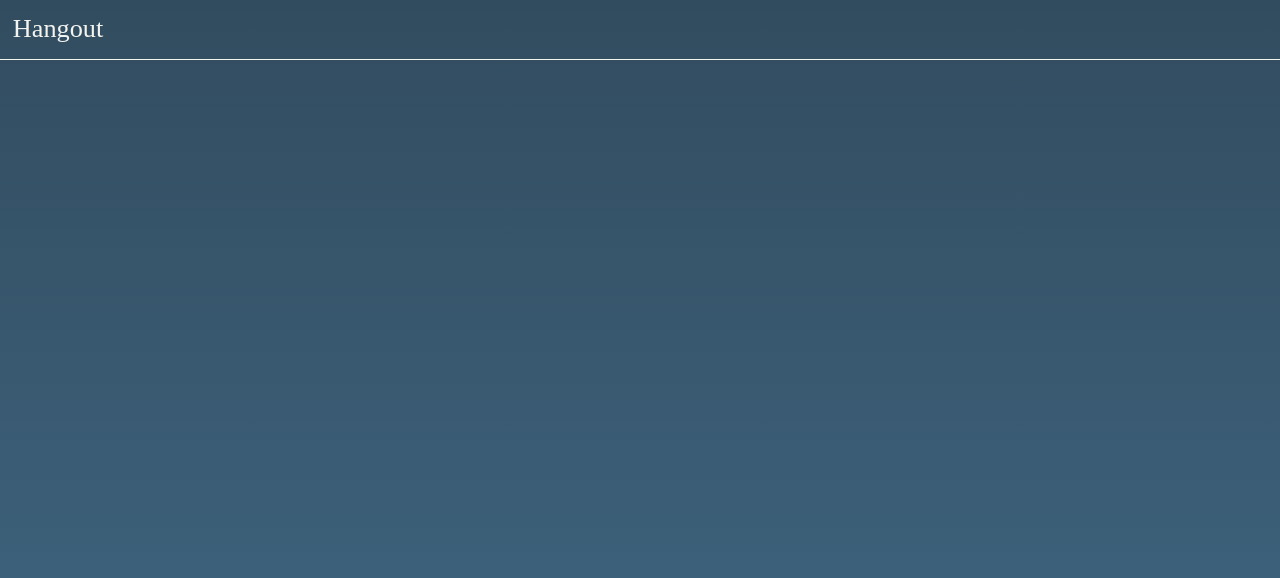
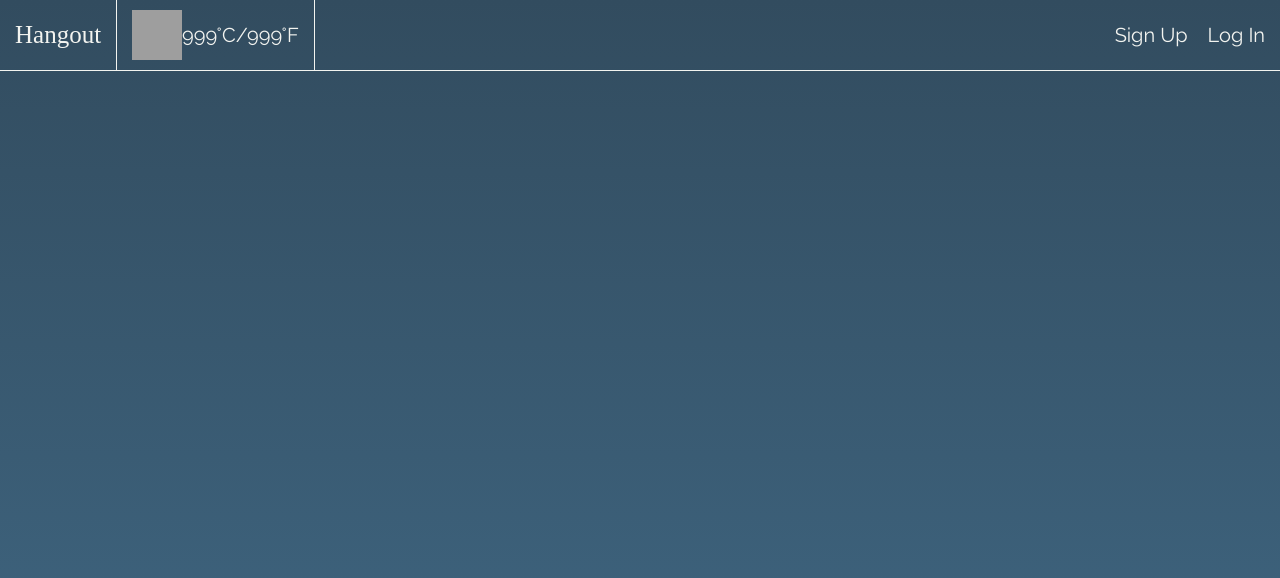
Before and after one commit to jessmsang/hangout_frontend, a React (Vite) app: page / in a window 1280 px wide. Shown: the top 578 px of the page. Built offline with nearby package versions, Linux system fonts and the light colour scheme; no server answers; grey boxes are pictures that could not be loaded; a web font is replaced by a local one.

Commit message:
create WeatherDisplay component and add weatherApi util

```diff
--- a/src/components/App/App.jsx
+++ b/src/components/App/App.jsx
@@ -1,13 +1,90 @@
+import { useEffect, useState } from "react";
+
 import "./App.css";
 
 import Header from "../Header/Header";
 
+import UserContext from "../../contexts/UserContext";
+
+import { getWeather, filterWeatherData } from "../../utils/weatherApi";
+import { fetchCoordinatesByCity } from "../../utils/location";
+import { APIkey } from "../../utils/constants";
+
 export default function App() {
+  const [weatherData, setWeatherData] = useState({
+    city: "",
+    condition: "",
+    icon: "",
+    isDay: true,
+    temp: { F: 999, C: 999 },
+    // TODO: see if i can change "type" to "season"
+    type: "",
+  });
+  const [isLoggedIn, setIsLoggedIn] = useState(false);
+  const [activeModal, setActiveModal] = useState("");
+
+  const handleSignupClick = () => {
+    setActiveModal("register-modal");
+    setIsMobileMenuActive(false);
+  };
+
+  const handleLoginClick = () => {
+    setActiveModal("login-modal");
+    setIsMobileMenuActive(false);
+  };
+
+  const closeActiveModal = () => {
+    setActiveModal("");
+  };
+
+  useEffect(() => {
+    fetchCoordinatesByCity("Cincinnati", APIkey)
+      .then((coordinates) => {
+        console.log(coordinates);
+        return getWeather(coordinates, APIkey);
+      })
+      .then((data) => {
+        const filteredData = filterWeatherData(data);
+        console.log(filteredData);
+        setWeatherData(filteredData);
+      })
+      .catch(console.error);
+  }, []);
+
+  useEffect(() => {
+    if (!activeModal) return;
+
+    const handleEscClose = (evt) => {
+      if (evt.key === "Escape") {
+        closeActiveModal();
+      }
+    };
+
+    document.addEventListener("keydown", handleEscClose);
+
+    return () => {
+      document.removeEventListener("keydown", handleEscClose);
+    };
+  }, [activeModal]);
+
   return (
-    <div className="page">
-      <div className="page__content">
-        <Header />
+    <UserContext.Provider
+      value={{
+        // currentUser,
+        isLoggedIn,
+        // isAuthenticating,
+        // handleLogout,
+        // handleLogin,
+      }}
+    >
+      <div className="page">
+        <div className="page__content">
+          <Header
+            handleSignupClick={handleSignupClick}
+            weatherData={weatherData}
+          />
+        </div>
       </div>
-    </div>
+    </UserContext.Provider>
   );
 }
--- a/src/components/Header/Header.css
+++ b/src/components/Header/Header.css
@@ -1,3 +1,42 @@
 .header {
   border-bottom: #f3f4f0 solid 1px;
+  display: flex;
+  justify-content: space-between;
+  align-items: center;
 }
+
+.header__left {
+  display: flex;
+  align-items: center;
+}
+
+.header__unauthorized-view {
+  display: flex;
+  flex-direction: row;
+  justify-content: center;
+  align-items: center;
+  gap: 20px;
+  padding: 15px;
+  margin: 0;
+}
+
+.header__unauthorized-item {
+  padding: 0;
+  list-style: none;
+  margin: 0;
+}
+
+.header__unauthorized-btn {
+  border: none;
+  padding: 0;
+  background: transparent;
+  font-size: 20px;
+  color: #f3f4f0;
+  margin: 0;
+}
+
+.header__unauthorized-btn:hover {
+  opacity: 0.7;
+  transform: scale(1.05);
+  cursor: pointer;
+}
--- a/src/components/Header/Header.jsx
+++ b/src/components/Header/Header.jsx
@@ -1,11 +1,44 @@
+import { useContext } from "react";
+
 import "./Header.css";
 
+import WeatherDisplay from "../WeatherDisplay/WeatherDisplay";
 import Logo from "../Logo/Logo";
+import UserContext from "../../contexts/UserContext";
 
-export default function Header() {
+export default function Header({
+  handleSignupClick,
+  handleLoginClick,
+  weatherData,
+}) {
+  const { isLoggedIn } = useContext(UserContext);
+
   return (
     <header className="header">
-      <Logo />
+      <div className="header__left">
+        <Logo />
+        <WeatherDisplay weatherData={weatherData} />
+      </div>
+      {!isLoggedIn && (
+        <ul className="header__unauthorized-view">
+          <li className="header__unauthorized-item">
+            <button
+              onClick={handleSignupClick}
+              className="header__unauthorized-btn"
+            >
+              Sign Up
+            </button>
+          </li>
+          <li className="header__unauthorized-item">
+            <button
+              onClick={handleLoginClick}
+              className="header__unauthorized-btn"
+            >
+              Log In
+            </button>
+          </li>
+        </ul>
+      )}
     </header>
   );
 }
--- /dev/null
+++ b/src/components/WeatherDisplay/WeatherDisplay.css
@@ -0,0 +1,17 @@
+.weather-display {
+  border-left: #f3f4f0 solid 1px;
+  border-right: #f3f4f0 solid 1px;
+  display: flex;
+  padding: 10px 15px;
+  align-items: center;
+  justify-content: center;
+}
+
+.weather-display__icon {
+  width: 50px;
+  height: 50px;
+}
+
+.weather-display__temperature {
+  margin: 0;
+}
--- /dev/null
+++ b/src/components/WeatherDisplay/WeatherDisplay.jsx
@@ -0,0 +1,19 @@
+import "./WeatherDisplay.css";
+
+export default function WeatherDisplay({ weatherData }) {
+  const icon = weatherData.icon;
+  const iconUrl = `https://openweathermap.org/img/wn/${icon}@2x.png`;
+  const celsiusTemperature = weatherData.temp["C"];
+  const fahrenheitTemperature = weatherData.temp["F"];
+
+  return (
+    <div className="weather-display">
+      <img src={iconUrl} alt="weather icon" className="weather-display__icon" />
+      <p className="weather-display__temperature">
+        {celsiusTemperature}&deg;C/
+        {fahrenheitTemperature}
+        &deg;F
+      </p>
+    </div>
+  );
+}
--- /dev/null
+++ b/src/contexts/UserContext.jsx
@@ -0,0 +1,5 @@
+import { createContext } from "react";
+
+const UserContext = createContext();
+
+export default UserContext;
--- /dev/null
+++ b/src/utils/constants.js
@@ -0,0 +1 @@
+export const APIkey = "df8913ef0c6c702c8aabdfb11223c20f";
--- /dev/null
+++ b/src/utils/location.js
@@ -0,0 +1,23 @@
+export const fetchCoordinatesByCity = async (cityName, APIkey) => {
+  try {
+    const response = await fetch(
+      `https://api.openweathermap.org/geo/1.0/direct?q=${encodeURIComponent(
+        cityName
+      )}&limit=1&appid=${APIkey}`
+    );
+
+    const data = await response.json();
+
+    if (!response.ok || data.length === 0) {
+      throw new Error("City not found or invalid response.");
+    }
+
+    return {
+      latitude: data[0].lat,
+      longitude: data[0].lon,
+    };
+  } catch (error) {
+    console.error("Error fetching coordinates by city:", error.message);
+    throw error;
+  }
+};
--- /dev/null
+++ b/src/utils/weatherApi.js
@@ -0,0 +1,42 @@
+export const checkResponse = (res) => {
+  if (res.ok) {
+    return res.json();
+  }
+  return Promise.reject(`Error: ${res.status}`);
+};
+
+export const getWeather = ({ latitude, longitude }, APIkey) => {
+  return fetch(
+    `https://api.openweathermap.org/data/2.5/weather?lat=${latitude}&lon=${longitude}&units=metric&appid=${APIkey}`
+  ).then(checkResponse);
+};
+
+export const filterWeatherData = (data) => {
+  const result = {};
+  result.city = data.name;
+  result.temp = {
+    C: Math.round(data.main.temp),
+    F: Math.round((data.main.temp * 9) / 5 + 32),
+  };
+  result.type = getSeasonType(result.temp.C);
+  result.condition = data.weather[0].main.toLowerCase();
+  result.isDay = isDay(data.sys, Date.now());
+  result.icon = data.weather[0].icon;
+  return result;
+};
+
+const isDay = ({ sunrise, sunset }, now) => {
+  return sunrise * 1000 < now && now < sunset * 1000;
+};
+
+const getSeasonType = (temp) => {
+  if (temp >= 25) {
+    return "summer";
+  } else if (temp >= 15 && temp < 25) {
+    return "spring";
+  } else if (temp >= 5 && temp < 15) {
+    return "fall";
+  } else {
+    return "winter";
+  }
+};
```
